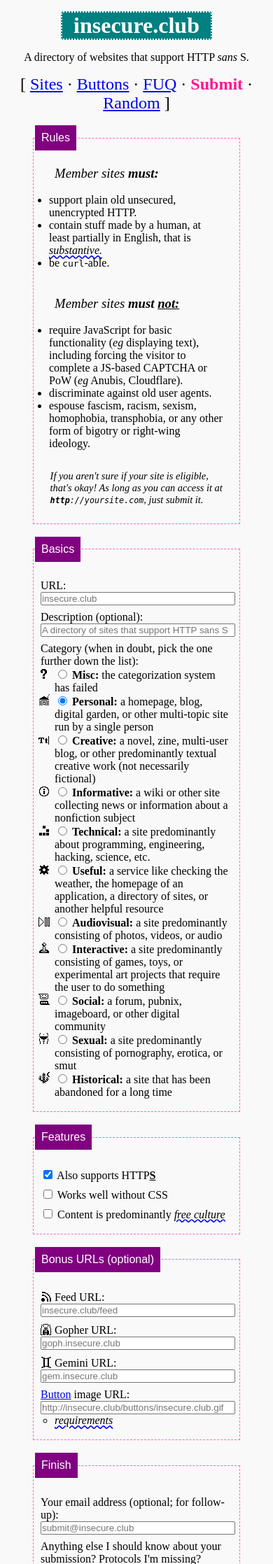
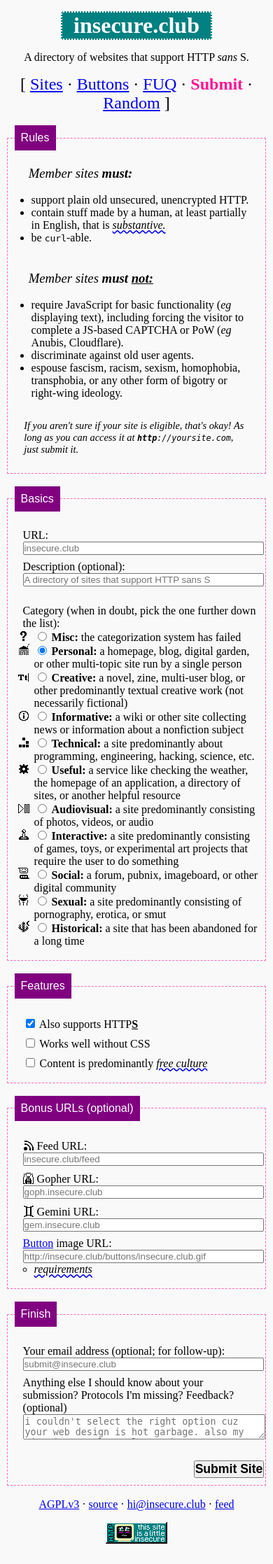
Before and after one commit to pnppl/insecure.club, a PHP site: page /submit in a window 390 px wide. Shown: the top 2235 px of the page at 70% size. After the commit the page ends 2206 px from the top, so only its background shows below. Run offline with PHP 8.4, Linux system fonts and the light colour scheme.

Commit message:
shrink padding etc on mobile

```diff
--- a/insecure.css
+++ b/insecure.css
@@ -99,6 +99,7 @@ ul ul {
 }
 @media screen and (max-width: 500px) {
 	#main {
-		width: 95%;
+		max-width: 95%;
+		padding: 0;
 	}
 }
--- a/submit/index.html
+++ b/submit/index.html
@@ -122,9 +122,12 @@
 					border-color: hotpink;
 				}
 			}
-			@media (max-width: 400px) {
+			@media (max-width: 500px) {
 				#bonus label {
 					display: inline;
+				}
+				#main {
+					max-width: 100%;
 				}
 				fieldset {
 					padding-left: 0.1em;
@@ -140,13 +143,11 @@
 				input {
 					padding: 0 !important;
 				}
-				li,
-				li li {
-					margin-left: 0.25em !important;
-					margin-right: 0.25em !important;
+				li {
+					margin-left: 1em !important;
 				}
-				li li {
-					margin-left: 1.25em !important;
+				legend {
+					margin-left: 0.5em;
 				}
 			}
 		--></style>
@@ -196,6 +197,7 @@
 				<ul id="basics">
 					<li><label>URL: &nbsp; <input type="text" name="url" placeholder="insecure.club" required></label></li>
 					<li><label>Description (optional): &nbsp; <input type="text" name="desc" maxlength="80" placeholder="A directory of sites that support HTTP sans S"></label></li>
+					<br>
 					<li>Category (when in doubt, pick the one further down the list):
 						<ul id="category">
 							<li style="list-style-image:url('../img/cat/misc.gif')"><label><input type="radio" name="cat" value="misc"> <b>Misc:</b> the categorization system has failed</label></li>
```
Also changed, not shown: fuq/index.html (+8 -0 lines), 1 other file.
